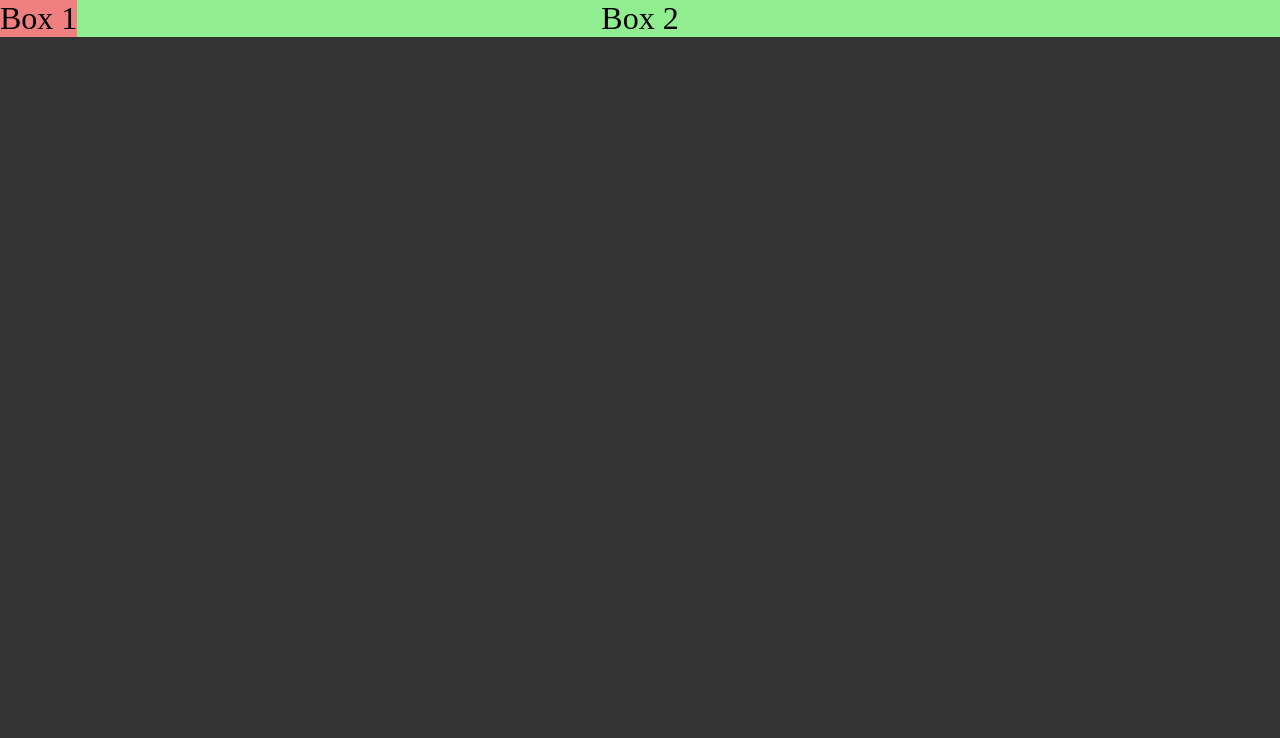
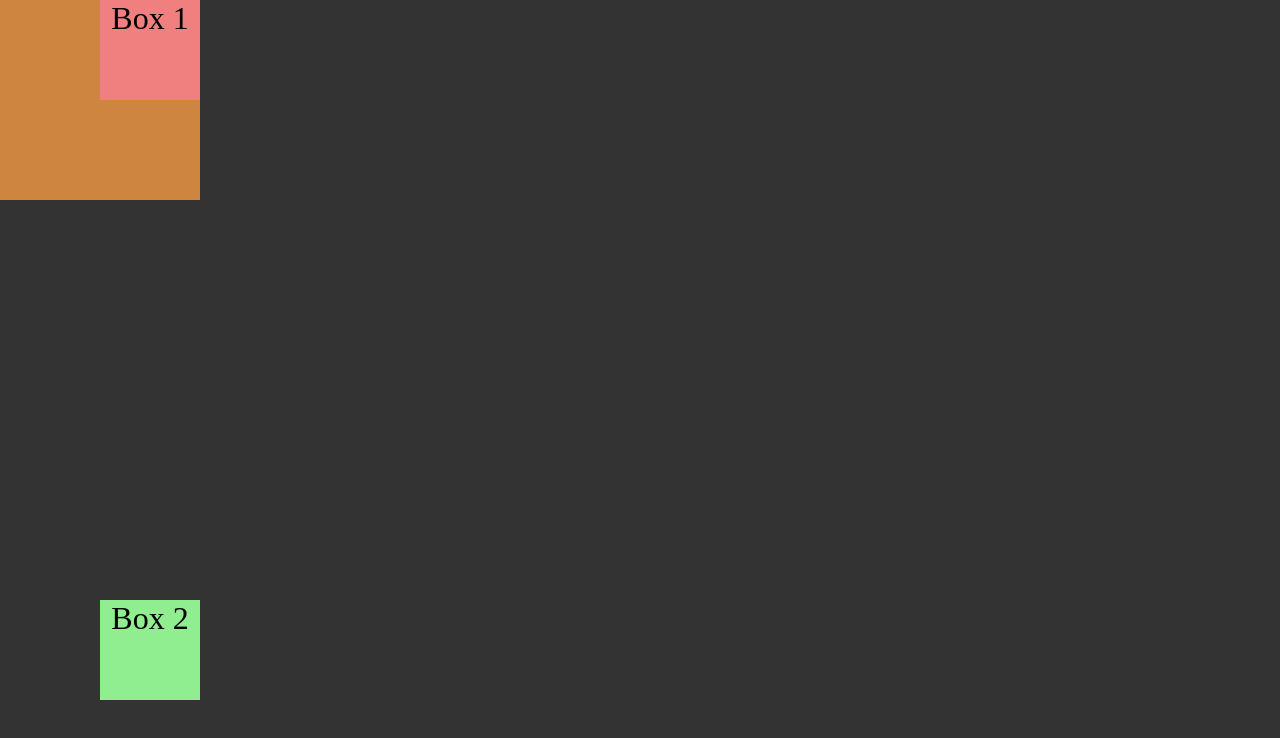
Before and after one commit to ibernal-git/curso-css, a website built with Vite: page index.html in a window 1280 px wide. Built offline with nearby package versions, Linux system fonts and the light colour scheme.

Commit message:
Lesson 13 - Absolute and positioned parent

```diff
--- a/index.html
+++ b/index.html
@@ -8,7 +8,9 @@
     <link rel="stylesheet" href="style.css" />
   </head>
   <body>
-    <div class="box box-1">Box 1</div>
+    <div class="container">
+      <div class="box box-1">Box 1</div>
+    </div>
     <div class="box box-2">Box 2</div>
   </body>
 </html>
--- a/style.css
+++ b/style.css
@@ -11,20 +11,38 @@ body {
 .box {
   text-align: center;
   font-size: xx-large;
+  width: 100px;
+  height: 100px;
+}
+
+.container {
+  width: 200px;
+  height: 200px;
+  background-color: peru;
+  position: relative;
+  /*
+
+  Como ahora box-1 está dentro de container y
+  este está posicionado, los valores de postion que
+  apliquemos a box-1 son respecto a su contenedor padre.
+
+  No tiene que ser su padre directo, basta con que esté
+  dentro de un elemento que esté poscionado, da igual el nivel
+  de anidamiento.
+
+  */
 }
 
 .box-1 {
   background-color: lightcoral;
   position: absolute;
-
-  /*
-
-  La caja pierde su espacio reservado y vemos como
-  box-2 sube hacia arriba
-
-  */
+  left: 100px;
+  bottom: 100px;
 }
 
 .box-2 {
   background-color: lightgreen;
+  position: absolute;
+  bottom: 100px;
+  left: 100px;
 }
```
